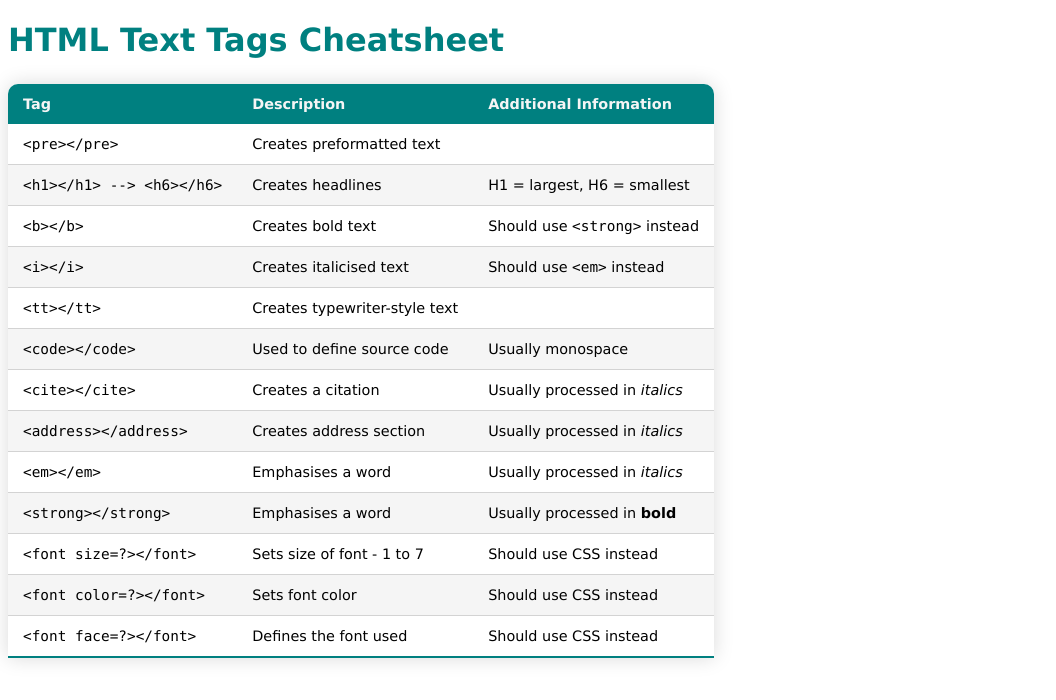
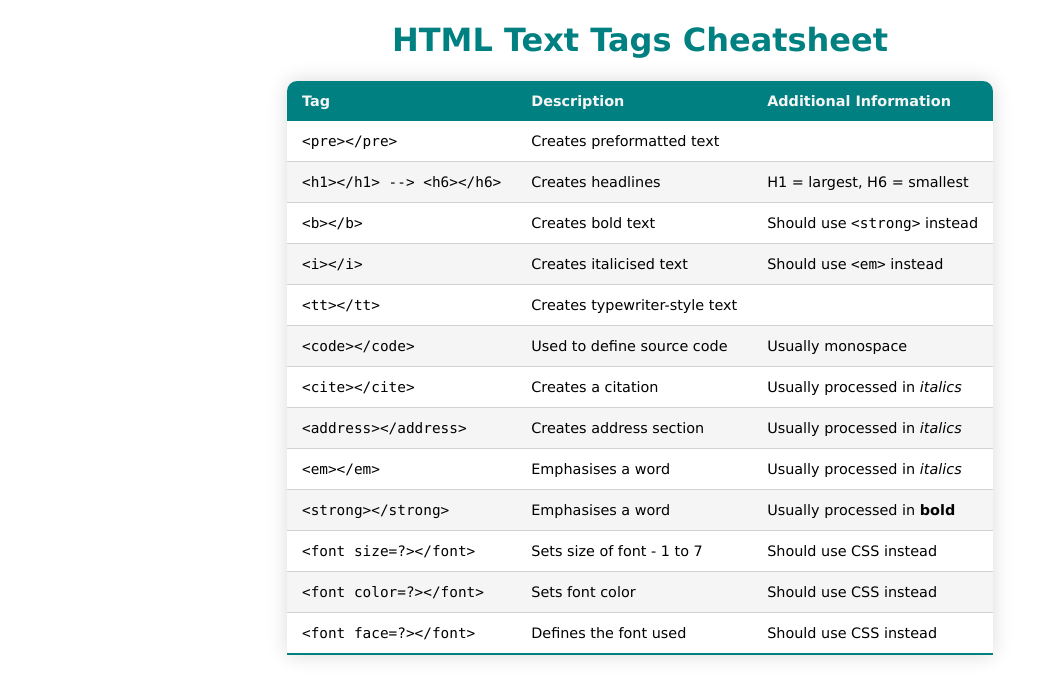
Before and after one commit to AndyFerrie/Cheat-Sheet, a plain HTML site: page index.html in a window 1280 px wide. Shown: the whole page, without its empty margins (0-1056 px from the left). Drawn offline with Linux system fonts and the light colour scheme.

Commit message:
Readme update and screenshot

```diff
--- a/styles.css
+++ b/styles.css
@@ -1,6 +1,7 @@
 h1 {
     font-family: Verdana, Geneva, Tahoma, sans-serif;
     color: teal;
+    text-align: center;
 }
 
 .code {
@@ -10,12 +11,13 @@ h1 {
 .content-table {
     font-family: Verdana, Geneva, Tahoma, sans-serif;
     border-collapse: collapse;
-    margin: 25px 0;
     font-size: 0.9em;
     min-width: 400px;
     border-radius: 10px 10px 0 0;
     overflow: hidden;
     box-shadow: 0 0 20px rgba(0, 0, 0, 0.15);
+    margin-left: auto;
+    margin-right: auto;
 }
 
 .content-table thead th {
```
Also changed, not shown: screenshot.png (added), 1 other file.
